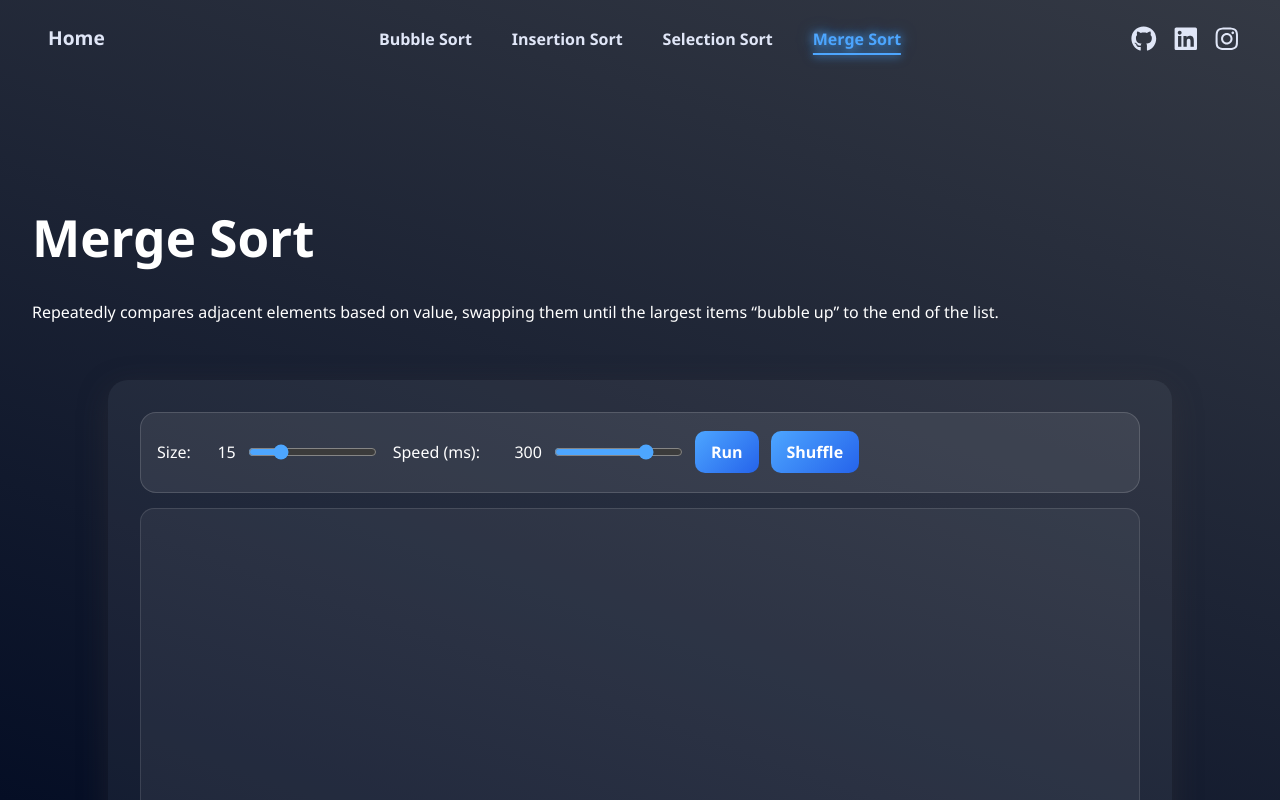
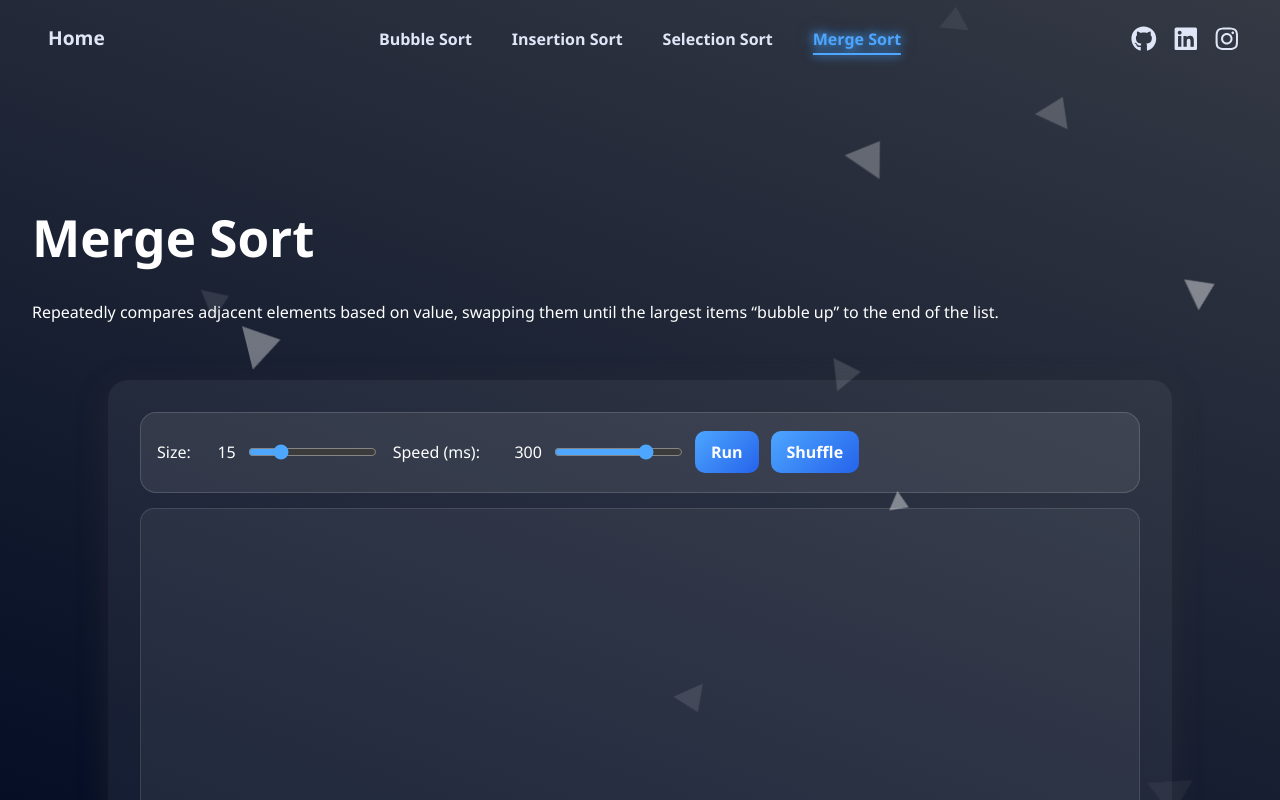
Before and after one commit to masonliiu/fullstack-algorithm-visualizer, a React (Vite) app in the folder frontend/: page /sorting/merge in a window 1280 px wide. Shown: the top 800 px of the page. Built offline with nearby package versions, Linux system fonts and the light colour scheme; no server answers.

Commit message:
added infinite falling triangles in background for all pages

```diff
--- a/frontend/src/components/AlgorithmCard.css
+++ b/frontend/src/components/AlgorithmCard.css
@@ -14,6 +14,7 @@
     display: flex;
     flex-direction: column;
     justify-content: space-between;
+    opacity: 1;
   }
 
   .algorithm-card.hovered {
@@ -30,7 +31,7 @@
   .description {
     font-size: 15px;
     line-height: 1.4;
-    opacity: 0.85;
+    opacity: 1;
     flex-grow: 1;
     display: -webkit-box;
     line-clamp: 2;
--- a/frontend/src/components/Layout.jsx
+++ b/frontend/src/components/Layout.jsx
@@ -1,8 +1,11 @@
 import Navbar from "./Navbar";
+import TriangleBackground from "../components/TriangleBackground";
+import "../components/TriangleBackground.css";
 
 export default function Layout({ children }) {
     return (
         <div style={{ minHeight: "100vh", display: "flex", flexDirection: "column"}}>
+            <TriangleBackground />
             <Navbar />
             <main style={{ flex: 1}}>{children}</main>
         </div>
--- /dev/null
+++ b/frontend/src/components/TriangleBackground.css
@@ -0,0 +1,36 @@
+.triangle-container {
+    position: fixed;
+    inset: 0;
+    z-index: 0;
+    pointer-events: none;
+    overflow: hidden;
+  }
+
+  .triangle {
+    position: absolute;
+    width: 0;
+    height: 0;
+    border-left: 8px solid transparent;
+    border-right: 8px solid transparent;
+    border-bottom: 14px solid rgba(255, 255, 255, 0);
+    opacity: 0;
+    transform: translateY(0) rotate(0deg);
+    animation: fall 15s linear forwards;
+  }
+
+  @keyframes fall {
+    0% {
+      opacity: 0;
+      transform: translateY(-20px) rotate(0deg) scale(0.8);
+    }
+    10% {
+      opacity: 1;
+    }
+    90% {
+      opacity: 1;
+    }
+    100% {
+      opacity: 0;
+      transform: translateY(100vh) rotate(180deg) scale(1.2);
+    }
+  }
--- /dev/null
+++ b/frontend/src/components/TriangleBackground.jsx
@@ -0,0 +1,44 @@
+import { useEffect } from "react";
+
+export default function TriangleBackground() {
+  useEffect(() => {
+    const container = document.querySelector(".triangle-container");
+
+    const createTriangle = () => {
+      const triangle = document.createElement("div");
+      triangle.className = "triangle";
+      // Random size for border to create different sized triangles
+      const size = 10 + Math.random() * 15 // base size between 10px and 30px
+      triangle.style.borderLeft = `${size}px solid transparent`;
+      triangle.style.borderRight = `${size}px solid transparent`;
+      triangle.style.borderBottom = `${size * 1.5}px solid`;
+
+      // Random opacity for white color
+      const opacity = 0.05 + Math.random() * 0.4; // opacity between 0.2 and 0.8
+      triangle.style.borderBottomColor = `rgba(255, 255, 255, ${opacity})`;
+
+
+
+
+      triangle.style.left = `${Math.random() * 100}vw`;
+
+      triangle.style.animationDuration = `${4 + Math.random() * 4}s`;
+
+      // Random scale and slight rotation
+      const scale = 0.9 + Math.random() * 1.5;
+      const rotation = (Math.random() * 20) - 10; // rotate between -10deg and 10deg
+      triangle.style.transform = `scale(${scale}) rotate(${rotation}deg)`;
+
+      container.appendChild(triangle);
+
+      triangle.addEventListener("animationend", () => {
+        triangle.remove();
+      });
+    };
+
+    const interval = setInterval(createTriangle, 500); //change spawn rate
+    return () => clearInterval(interval);
+  }, []);
+
+  return <div className="triangle-container"></div>;
+}
```
